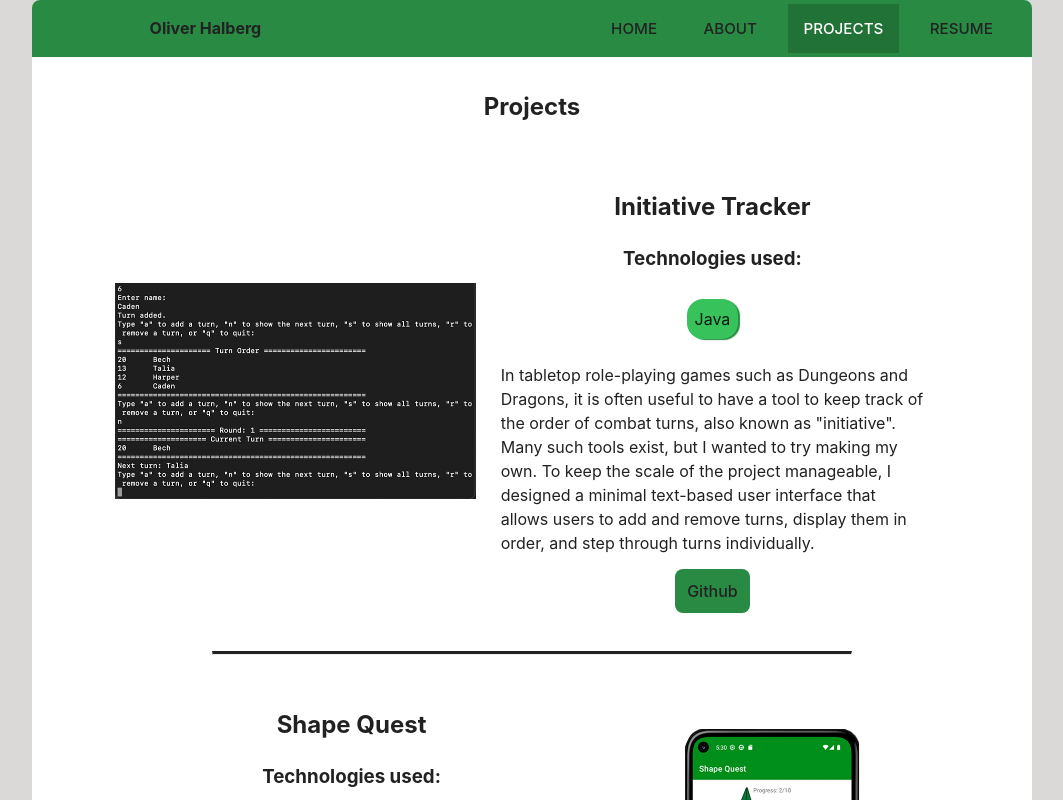
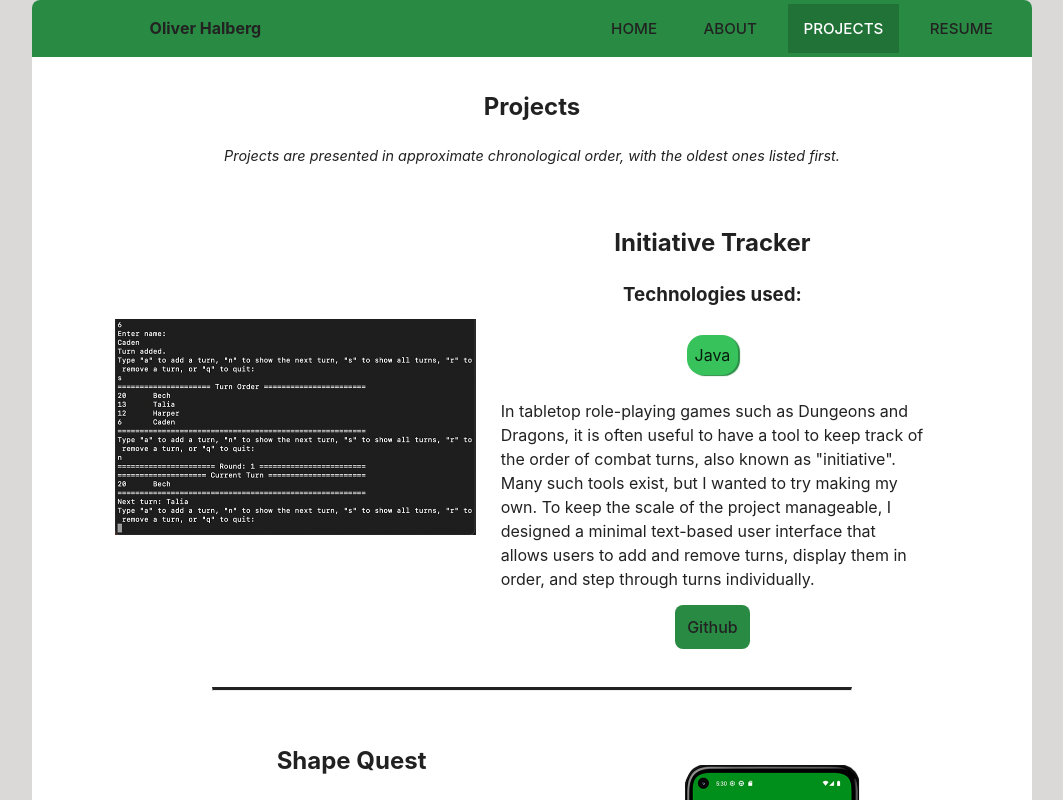
Before and after one commit to oliverhalberg/Portfolio-Site, a React (Vite) app: page /projects in a window 1280 px wide. Shown: the top 800 px of the page, without its empty margins (108-1171 px from the left). Built offline with nearby package versions, Linux system fonts and the light colour scheme.

Commit message:
Added clarifying subtitle to Projects page

```diff
--- a/src/components/Projects.jsx
+++ b/src/components/Projects.jsx
@@ -7,6 +7,7 @@ const Projects = () => {
     return (
         <>
         <h2 id="projectsTitle">Projects</h2>
+        <p id="projectsSubtitle">Projects are presented in approximate chronological order, with the oldest ones listed first.</p>
         <div id="projectsContainer">
             {projects.map((project, i) => <div key={project.id}><Project key={project.id} data={project} reverse={i%2 === 0}/> {(i < projects.length - 1) ? <hr className="projectDivider"/> : null}</div>)}
         </div>
--- a/src/index.css
+++ b/src/index.css
@@ -296,6 +296,11 @@ h3 {
   color: var(--link-active-color);
 }
 
+#projectsSubtitle {
+  font-style: italic;
+  font-size: 90%;
+}
+
 .project {
   display: flex;
   padding: 0.5em;
```
Also changed, not shown: 1 other file (tests, documents, lock files or other folders).
